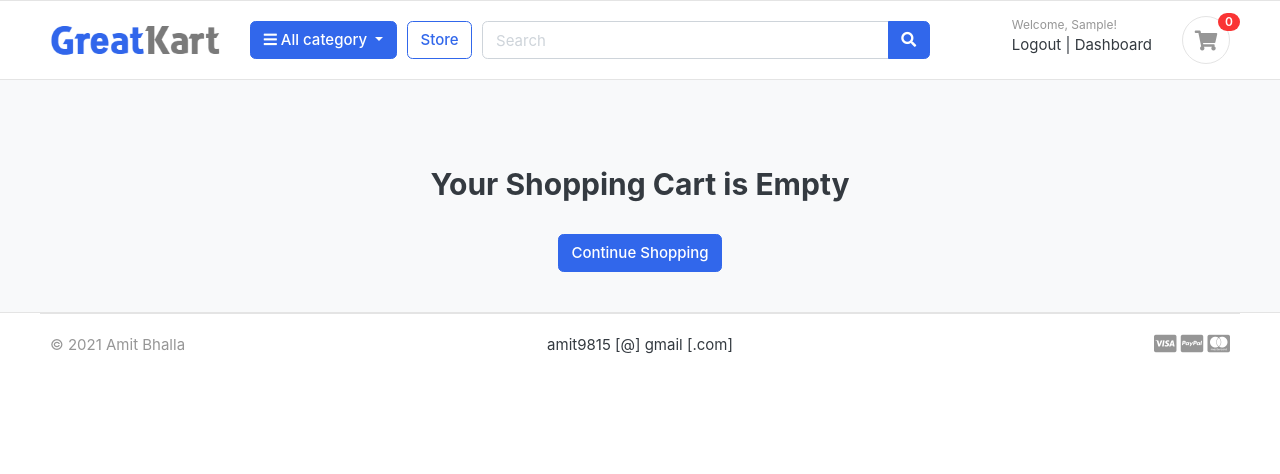
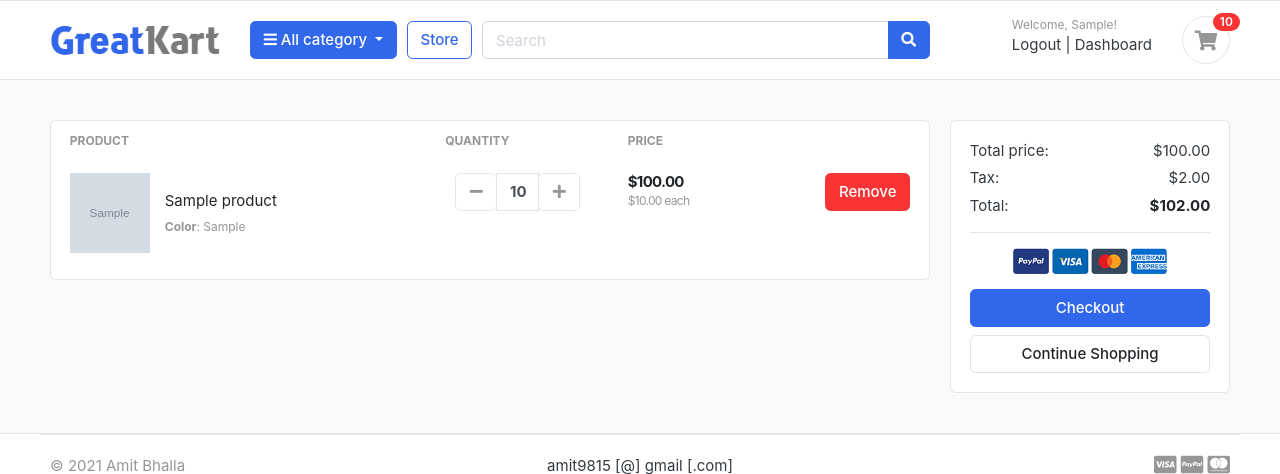
Before and after one commit to amitbhalla/gcart, a Django app: page /cart/ in a window 1280 px wide. Shown: the top 474 px of the page. Run offline with Django 3.2, Linux system fonts and the light colour scheme; a user stored in the database is signed in; tables that the repository leaves empty hold one stand-in row (values such as "Sample post"); grey boxes marked "Sample" are stand-in pictures; some libraries are stand-ins or nearby versions; some web fonts are replaced.

Commit message:
Tweaked Cart Logic to work with login

```diff
--- a/gcartapp/cart/context_processor.py
+++ b/gcartapp/cart/context_processor.py
@@ -8,8 +8,12 @@ def counter(request):
         return {}
     else:
         try:
-            cart = Cart.objects.get(cart_id=get_session_id(request))
-            cart_items = CartItem.objects.filter(cart=cart)
+            if request.user.is_authenticated:
+                cart_items = CartItem.objects.all().filter(user=request.user)
+            else:
+                cart = Cart.objects.get(cart_id=get_session_id(request))
+                cart_items = CartItem.objects.filter(cart=cart)
+
             for cart_item in cart_items:
                 cart_count += cart_item.quantity
 
--- a/gcartapp/cart/templates/cart/cart.html
+++ b/gcartapp/cart/templates/cart/cart.html
@@ -47,6 +47,7 @@
                                             <form action="{% url 'remove_cart' cart_item.product.id cart_item.id %}"
                                                 method="POST">
                                                 {% csrf_token %}
+                                                <input type="hidden" name="user" value="{{ user.id }}">
                                                 <div class="input-group-prepend">
                                                     <button class="btn btn-light" type="submit" action="submit"
                                                         id="button-minus"> <i class="fa fa-minus"></i> </button>
@@ -59,6 +60,7 @@
                                                 <input type="hidden" name="{{ citem.variation_category|lower }}"
                                                     value="{{ citem.variation_value|capfirst }}">
                                                 {% endfor %}
+                                                <input type="hidden" name="user" value="{{ user.id }}">
                                                 <div class="input-group-append">
                                                     <button class="btn btn-light" type="submit" action="submit"
                                                         id="button-plus">
--- a/gcartapp/cart/views.py
+++ b/gcartapp/cart/views.py
@@ -1,3 +1,4 @@
+from math import prod
 from django.contrib import messages
 from django.shortcuts import render, get_object_or_404, redirect
 from django.views.generic import base
@@ -37,16 +38,29 @@ class AddCartView(base.View):
             cart.save()
 
         # check if we have any cart items
-        is_exists_cart_item = CartItem.objects.filter(
-            product=product,
-            cart=cart,
-        ).exists()
+        if request.user.is_authenticated:
+            is_exists_cart_item = CartItem.objects.filter(
+                product=product,
+                user=request.user,
+            ).exists()
+        else:
+            is_exists_cart_item = CartItem.objects.filter(
+                product=product,
+                cart=cart,
+            ).exists()
 
         if is_exists_cart_item:
-            cart_item = CartItem.objects.filter(
-                product=product,
-                cart=cart,
-            )
+
+            if request.user.is_authenticated:
+                cart_item = CartItem.objects.filter(
+                    product=product,
+                    user=request.user,
+                )
+            else:
+                cart_item = CartItem.objects.filter(
+                    product=product,
+                    cart=cart,
+                )
             existing_variation_list = []
             id_list = []
             for item in cart_item:
@@ -59,19 +73,36 @@ class AddCartView(base.View):
                 item_id = id_list[index]
                 item = CartItem.objects.get(product=product, id=item_id)
                 item.quantity += 1
+                if request.user.is_authenticated:
+                    item.user = request.user
                 item.save()
             else:
-                cart_item = CartItem.objects.create(
-                    product=product, quantity=1, cart=cart
-                )
+                if request.user.is_authenticated:
+                    cart_item = CartItem.objects.create(
+                        product=product,
+                        quantity=1,
+                        cart=cart,
+                        user=request.user,
+                    )
+                else:
+                    cart_item = CartItem.objects.create(
+                        product=product, quantity=1, cart=cart
+                    )
                 if len(product_variation) > 0:
                     cart_item.variations.clear()
                     cart_item.variations.add(*product_variation)
                 cart_item.save()
         else:
-            cart_item = CartItem.objects.create(
-                product=product, cart=cart, quantity=1
-            )
+            if request.user.is_authenticated:
+                cart_item = CartItem.objects.create(
+                    product=product, cart=cart, quantity=1, user=request.user
+                )
+            else:
+                cart_item = CartItem.objects.create(
+                    product=product,
+                    cart=cart,
+                    quantity=1,
+                )
             if len(product_variation) > 0:
                 cart_item.variations.clear()
                 cart_item.variations.add(*product_variation)
@@ -81,11 +112,16 @@ class AddCartView(base.View):
 
 class RemoveCartView(base.View):
     def post(self, request, product_id, cart_item_id):
-        cart = Cart.objects.get(cart_id=get_session_id(request))
         product = Product.objects.get(id=product_id)
-        cart_item = CartItem.objects.get(
-            cart=cart, product=product, id=cart_item_id
-        )
+        if request.user.is_authenticated:
+            cart_item = CartItem.objects.get(
+                user=request.user, product=product, id=cart_item_id
+            )
+        else:
+            cart = Cart.objects.get(cart_id=get_session_id(request))
+            cart_item = CartItem.objects.get(
+                cart=cart, product=product, id=cart_item_id
+            )
 
         if cart_item.quantity > 1:
             cart_item.quantity -= 1
@@ -98,11 +134,16 @@ class RemoveCartView(base.View):
 
 class RemoveCartItemView(base.View):
     def post(self, request, product_id, cart_item_id):
-        cart = Cart.objects.get(cart_id=get_session_id(request))
         product = Product.objects.get(id=product_id)
-        cart_item = CartItem.objects.get(
-            cart=cart, product=product, id=cart_item_id
-        )
+        if request.user.is_authenticated:
+            cart_item = CartItem.objects.get(
+                user=request.user, product=product
+            )
+        else:
+            cart = Cart.objects.get(cart_id=get_session_id(request))
+            cart_item = CartItem.objects.get(
+                cart=cart, product=product, id=cart_item_id
+            )
         cart_item.delete()
         return redirect("cart")
 
@@ -121,8 +162,11 @@ class CartView(base.View):
     ):
 
         try:
-            cart = Cart.objects.get(cart_id=get_session_id(request))
-            cart_items = CartItem.objects.filter(cart=cart, is_active=True)
+            if request.user.is_authenticated:
+                cart_items = CartItem.objects.all().filter(user=request.user)
+            else:
+                cart = Cart.objects.get(cart_id=get_session_id(request))
+                cart_items = CartItem.objects.filter(cart=cart, is_active=True)
 
             for cart_item in cart_items:
                 total += cart_item.product.price * cart_item.quantity
```
